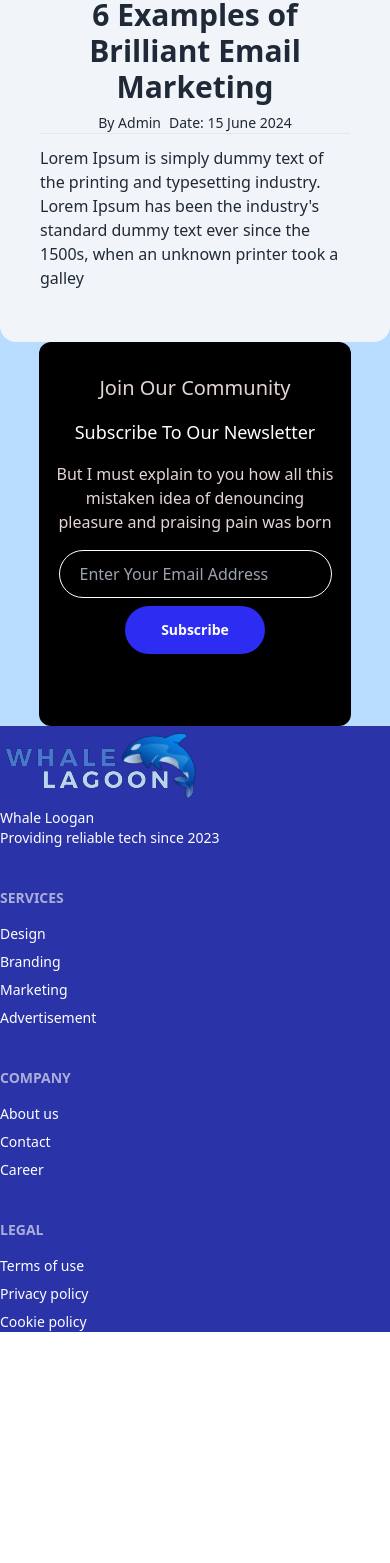
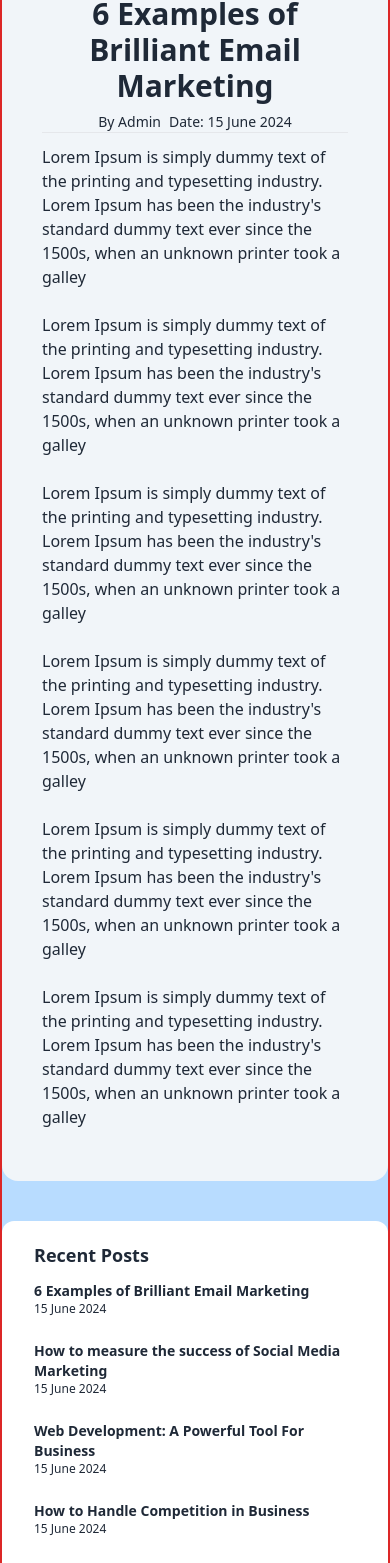
Before and after one commit to Shakib-Shajid/BitBinary-IT, a Next.js app: page /blog/1 in a window 390 px wide. Shown: the part 432-1995 px from the top of the page. Before the commit the page ends 1764 px from the top, so only its background shows below. Built offline with nearby package versions, Linux system fonts and the light colour scheme.

Commit message:
specific blog page all title shows in right

```diff
--- a/src/app/blog/[id]/page.js
+++ b/src/app/blog/[id]/page.js
@@ -1,74 +1,3 @@
-// "use client"
-
-// import Image from 'next/image';
-// import Link from 'next/link';
-// import React, { useEffect, useState } from 'react';
-
-// const page = ({id}) => {
-
-
-//     const [blog, setBlog] = useState(null);
-
-//     useEffect(() => {
-
-//     const urlId = Number(window.location.pathname.split('/')[2]); // Extract ID from URL
-
-//         fetch("../blog.json")
-//             .then(res => res.json())
-//             .then(data => {
-//                 const foundBlog = data.find((item) => item.id === urlId);
-//                 setBlog(foundBlog);
-//             });
-//     }, []);
-
-//     if (!blog) {
-//         return <div>Loading blog post...</div>;
-//       }
-
-
-//     return (
-//         <div className='lg:w-9/12'>
-//             <Image src={blog.img} width="900" height="100" alt="" className='rounded-2xl lg:w-9/12' />
-//             <div className='bg-slate-100 p-10 rounded-2xl mt-5 lg:w-9/12'>
-//                 <h1 className='text-3xl md:text-5xl font-semibold text-center pt-3'>{blog.title}</h1>
-//                 <div className='flex gap-2 md:gap-5 mt-2 md:mt-5 justify-center text-sm md:text-base'>
-//                     <div>By Admin</div>
-//                     <div>Date: 15 June 2024 </div>
-//                     <div className='hidden md:block'>Comment: 3</div>
-//                 </div>
-//                 <hr />
-//                 <h3 className='inline-grid py-3 md:py-6'>{blog.desc}</h3>
-//                 <p className='text-justify'>Lorem ipsum dolor sit amet consectetur adipisicing elit. Molestias consequuntur voluptatem laudantium nulla eum fugiat asperiores quod assumenda, qui a. Amet aperiam perspiciatis tenetur quidem expedita, in hic, impedit omnis sit maiores error recusandae id temporibus quae voluptatem maxime! Temporibus, officiis laborum! Impedit velit dolores, officia, sunt cumque totam adipisci quasi expedita doloremque accusantium, officiis nisi temporibus. Error dignissimos asperiores quos sapiente maxime temporibus quo maiores ratione! Cumque placeat, et eligendi, quo ipsam saepe cupiditate maiores quos praesentium sequi laudantium vel suscipit voluptate eius autem velit quis doloribus provident amet accusamus error voluptatem est odit iure. Dolore, quidem excepturi! Quisquam!</p>
-//                 <p className='text-justify'>Lorem ipsum dolor sit amet consectetur adipisicing elit. Molestias consequuntur voluptatem laudantium nulla eum fugiat asperiores quod assumenda, qui a. Amet aperiam perspiciatis tenetur quidem expedita, in hic, impedit omnis sit maiores error recusandae id temporibus quae voluptatem maxime! Temporibus, officiis laborum! Impedit velit dolores, officia, sunt cumque totam adipisci quasi expedita doloremque accusantium, officiis nisi temporibus. Error dignissimos asperiores quos sapiente maxime temporibus quo maiores ratione! Cumque placeat, et eligendi, quo ipsam saepe cupiditate maiores quos praesentium sequi laudantium vel suscipit voluptate eius autem velit quis doloribus provident amet accusamus error voluptatem est odit iure. Dolore, quidem excepturi! Quisquam!</p>
-//                 <p className='text-justify'>Lorem ipsum dolor sit amet consectetur adipisicing elit. Molestias consequuntur voluptatem laudantium nulla eum fugiat asperiores quod assumenda, qui a. Amet aperiam perspiciatis tenetur quidem expedita, in hic, impedit omnis sit maiores error recusandae id temporibus quae voluptatem maxime! Temporibus, officiis laborum! Impedit velit dolores, officia, sunt cumque totam adipisci quasi expedita doloremque accusantium, officiis nisi temporibus. Error dignissimos asperiores quos sapiente maxime temporibus quo maiores ratione! Cumque placeat, et eligendi, quo ipsam saepe cupiditate maiores quos praesentium sequi laudantium vel suscipit voluptate eius autem velit quis doloribus provident amet accusamus error voluptatem est odit iure. Dolore, quidem excepturi! Quisquam!</p>
-//                 <p className='text-justify'>Lorem ipsum dolor sit amet consectetur adipisicing elit. Molestias consequuntur voluptatem laudantium nulla eum fugiat asperiores quod assumenda, qui a. Amet aperiam perspiciatis tenetur quidem expedita, in hic, impedit omnis sit maiores error recusandae id temporibus quae voluptatem maxime! Temporibus, officiis laborum! Impedit velit dolores, officia, sunt cumque totam adipisci quasi expedita doloremque accusantium, officiis nisi temporibus. Error dignissimos asperiores quos sapiente maxime temporibus quo maiores ratione! Cumque placeat, et eligendi, quo ipsam saepe cupiditate maiores quos praesentium sequi laudantium vel suscipit voluptate eius autem velit quis doloribus provident amet accusamus error voluptatem est odit iure. Dolore, quidem excepturi! Quisquam!</p>
-
-//             </div>
-
-//             <div>
-//                     <h3 className="text-xl lg:text-2xl font-bold mt-5 py-3 text-center md:text-start">Leave a Reply</h3>
-//                     <p className="my-2">Your email address will not be published. Required fields are marked* </p>
-
-//                     <div className="my-5 md:my-10 lg:w-9/12">
-//                     <textarea placeholder="Comment*" className="textarea h-32 w-full rounded-xl py-3 px-6 text-sm mb-2" ></textarea>
-//                         <div className="flex flex-col gap-5">
-//                             <input type="text" placeholder="Your Name*" className="input input-bordered  py-3 px-6 rounded-2xl text-sm h-16" required name="" id="" />
-//                             <input type="email" placeholder="Your Email*" className="input input-bordered  py-3 px-6 rounded-2xl text-sm h-16" required name="" id="" />
-//                         </div>
-//                         <div className="flex justify-end mt-3">
-//                             <Link href="/contact" className="btn bg-[#2C2CF2] text-white  md:py-4 md:px-10 rounded-full border-0">Post Comment</Link>
-//                         </div>
-//                     </div>
-//                 </div>
-
-//         </div>
-//     );
-// };
-
-// export default page;
-
-
-
 "use client"
 
 import React, { useState, useEffect } from 'react';
@@ -80,6 +9,7 @@ const BlogDetail = ({ id }) => {
   useEffect(() => {
     const urlId = Number(window.location.pathname.split('/')[2]); // Extract ID from URL
 
+    // show specific blog
     fetch('../blog.json')
       .then(res => res.json())
       .then(data => {
@@ -88,14 +18,26 @@ const BlogDetail = ({ id }) => {
       });
   }, []); // Run once on initial render
 
+  // .......................................................................................................
+  const [newBlog, setNewBlog] = useState([])
+  useEffect(() => {
+    fetch('../blog.json')
+      .then(res => res.json())
+      .then(data => setNewBlog(data));
+  }, [])
+  // .......................................................................................................
+
+
+
   if (!blog) {
     return <div>Loading blog post...</div>;
   }
 
   return (
+    <div className='flex flex-col md:flex-row gap-10 border-red-600 border-2 w-full'>
       <div className='lg:w-9/12'>
-      <Image src={blog.img} width="900" height="100" alt="" className='rounded-2xl lg:w-9/12' />
-      <div className='bg-slate-100 p-10 rounded-2xl mt-5 lg:w-9/12'>
+        <Image src={blog.img} width="900" height="100" alt="" className='rounded-2xl ' />
+        <div className='bg-slate-100 p-10 rounded-2xl mt-5'>
           <h1 className='text-3xl md:text-5xl font-semibold text-center pt-3'>{blog.title}</h1>
           <div className='flex gap-2 md:gap-5 mt-2 md:mt-5 justify-center text-sm md:text-base'>
             <div>By Admin</div>
@@ -104,6 +46,26 @@ const BlogDetail = ({ id }) => {
           </div>
           <hr />
           <h3 className='inline-grid py-3 md:py-6'>{blog.desc}</h3>
+          <h3 className='inline-grid py-3 md:py-6'>{blog.desc}</h3>
+          <h3 className='inline-grid py-3 md:py-6'>{blog.desc}</h3>
+          <h3 className='inline-grid py-3 md:py-6'>{blog.desc}</h3>
+          <h3 className='inline-grid py-3 md:py-6'>{blog.desc}</h3>
+          <h3 className='inline-grid py-3 md:py-6'>{blog.desc}</h3>
+        </div>
+      </div>
+
+      <div className='bg-white p-5 rounded-xl h-2/3'>
+        <p className='text-lg font-bold pl-3'>Recent Posts </p>
+        {/* <p>Lorem ipsum dolor sit amet consectetur adipisicing elit. Animi, aut!</p> */}
+        <p>{
+          newBlog.map(blogging =>
+            <div key={blog.id} className='p-3'>
+              <h2 className="text-sm font-bold">{blogging.title}</h2>
+              <p className='text-xs'>15 June 2024</p>
+            </div>
+          )
+
+        }</p>
       </div>
     </div>
   );
```
Lines whose indentation alone changed are shown as unchanged.
